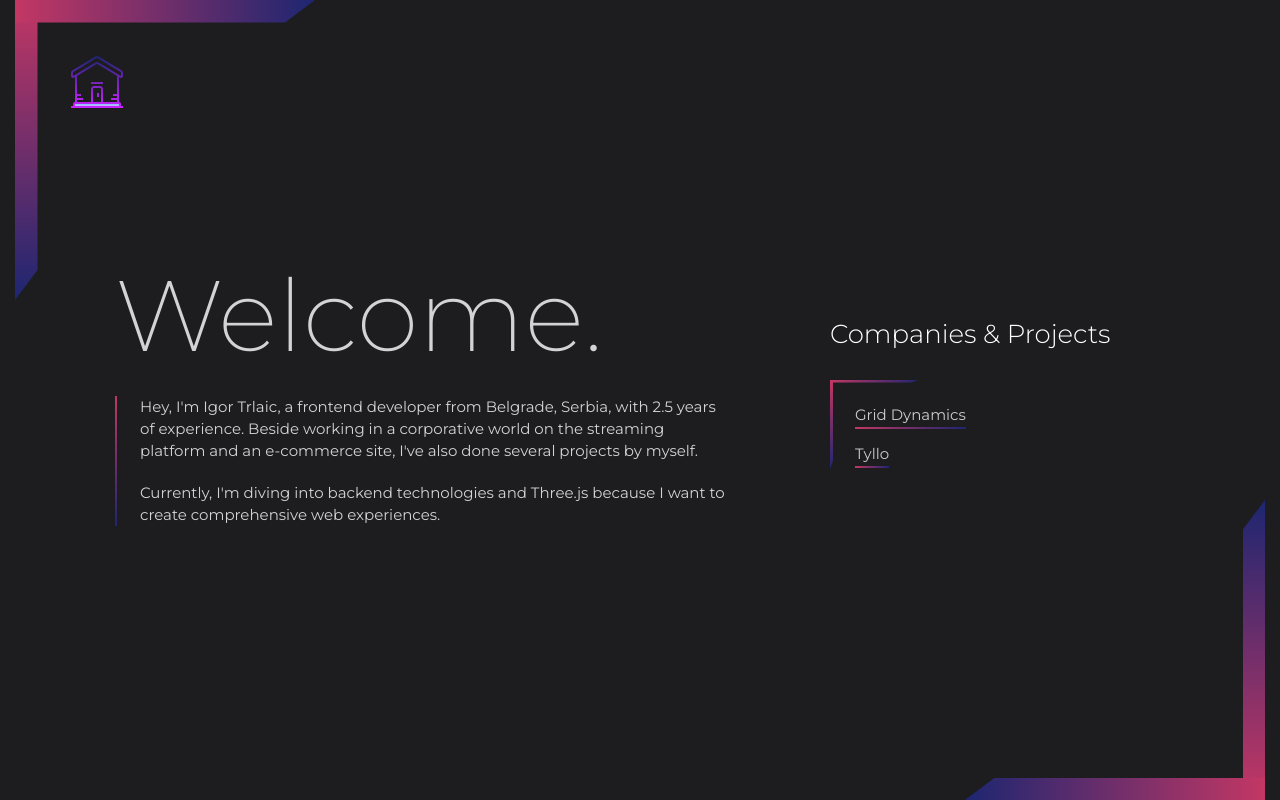
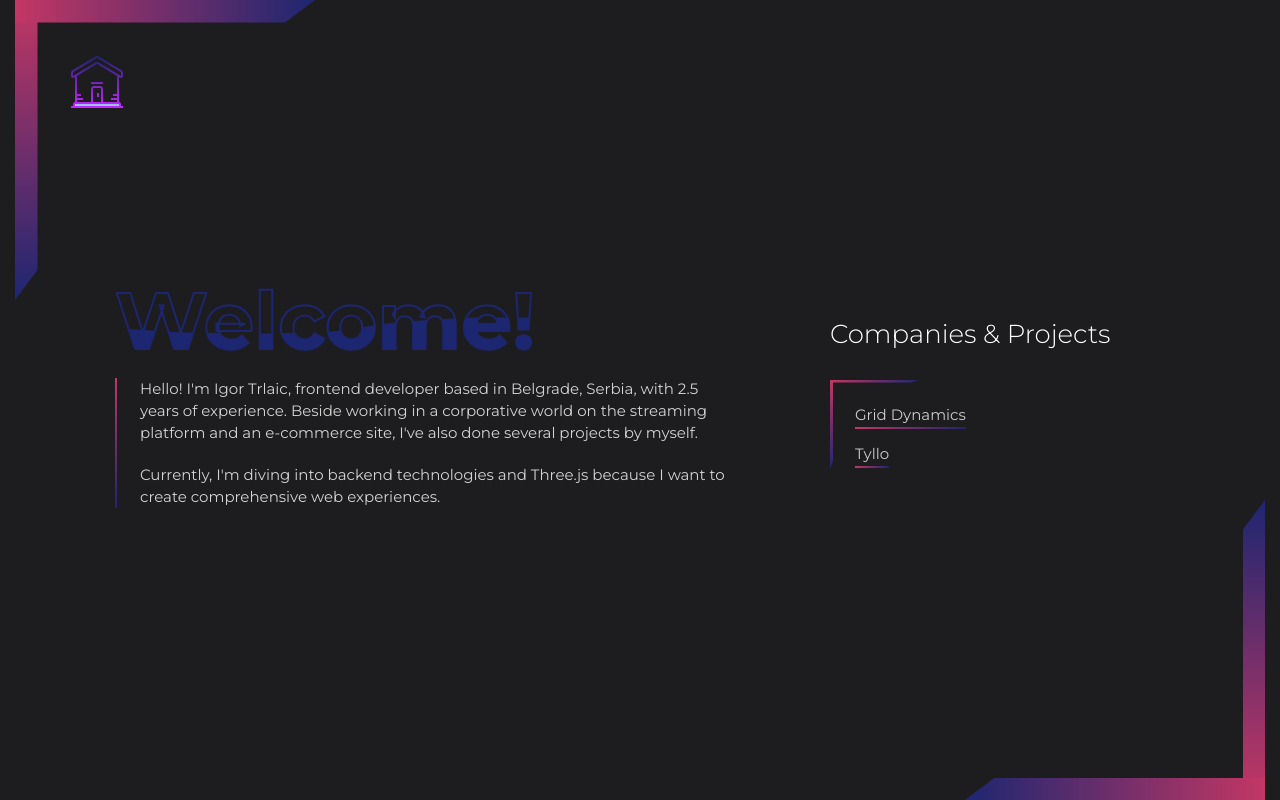
Before and after one commit to Trlaic/portfolio, a React (Vite) app: page /resume in a window 1280 px wide. Built offline with nearby package versions, Linux system fonts and the light colour scheme; a web font is replaced by a local one.

Commit message:
x30: Configure ClassicPage title

```diff
--- a/src/components/ClassicPage/DisplayInformation.module.scss
+++ b/src/components/ClassicPage/DisplayInformation.module.scss
@@ -45,12 +45,6 @@
 .hidden {
     opacity: 1;
     transform: scaleX(1);
-}
-
-.heading {
-    font-size: 10rem;
-    font-weight: 200;
-    margin-bottom: 2rem;
 }
 
 .heading_2 {
--- a/src/components/ClassicPage/DisplayInformation.tsx
+++ b/src/components/ClassicPage/DisplayInformation.tsx
@@ -1,4 +1,5 @@
 import { displayInformationParagraphsArray, headingList } from '../../helpers/Arrays'
+import HeadingAnimation from '../HeadingAnimation/HeadingAnimation'
 import style from './DisplayInformation.module.scss'
 
 interface ComponentProps {
@@ -19,7 +20,7 @@ const DisplayInformation: React.FC<ComponentProps> = ({activeParagraphNumber}) =
         return (
             <div key={headingList[index]} className={`${classAction} ${classStart}`}>
                 {index === 0 ?
-                    <h1 className={style.heading}>{headingList[index]}</h1>
+                    <HeadingAnimation />
                     :
                     <h2 className={style.heading_2}>{headingList[index]}</h2>
                 }
--- /dev/null
+++ b/src/components/HeadingAnimation/HeadingAnimation.module.scss
@@ -0,0 +1,53 @@
+@import '../../variables.scss';
+
+.content {
+    position: relative;
+    color: transparent;
+    font-size: 7rem;
+    margin-bottom: 2rem;
+}
+
+.content h2 {
+    font-size: 8rem;
+    position: absolute;
+    top: 0;
+    left: 0;
+}
+
+.content h2:nth-child(1) {
+    color: transparent;
+    -webkit-text-stroke: 2px $color-linear-gradient-second;
+}
+
+.content h2:nth-child(2) {
+    color: $color-linear-gradient-second;
+    animation: animate 4s ease-in-out infinite;
+}
+
+@keyframes animate {
+
+    0%,
+    100% {
+        clip-path: polygon(0% 45%,
+                16% 44%,
+                33% 50%,
+                54% 60%,
+                70% 61%,
+                84% 59%,
+                100% 52%,
+                100% 100%,
+                0% 100%);
+    }
+
+    50% {
+        clip-path: polygon(0% 60%,
+                15% 65%,
+                34% 66%,
+                51% 62%,
+                67% 50%,
+                84% 45%,
+                100% 46%,
+                100% 100%,
+                0% 100%);
+    }
+}
--- /dev/null
+++ b/src/components/HeadingAnimation/HeadingAnimation.tsx
@@ -0,0 +1,17 @@
+import style from './HeadingAnimation.module.scss'
+import { headingList } from '../../helpers/Arrays'
+
+
+const HeadingAnimation = () => {
+
+    return (
+        <div className={style.content}>
+            {headingList[0]}
+            <h2>{headingList[0]}</h2>
+            <h2>{headingList[0]}</h2>
+        </div>
+    )
+
+}
+
+export default HeadingAnimation
--- a/src/helpers/Arrays.ts
+++ b/src/helpers/Arrays.ts
@@ -1,9 +1,9 @@
-const headingList = ['Welcome.', 'Grid Dynamics', 'Tyllo']
+const headingList = ['Welcome!', 'Grid Dynamics', 'Tyllo']
 
 
 const displayInformationParagraphsArray = [
     {
-        part1: "Hey, I'm Igor Trlaic, a frontend developer from Belgrade, Serbia, with 2.5 years of experience. Beside working in a corporative world on the streaming platform and an e-commerce site, I've also done several projects by myself.",
+        part1: "Hello! I'm Igor Trlaic, frontend developer based in Belgrade, Serbia, with 2.5 years of experience. Beside working in a corporative world on the streaming platform and an e-commerce site, I've also done several projects by myself.",
         part2: "Currently, I'm diving into backend technologies and Three.js because I want to create comprehensive web experiences."
     },
     {
```
